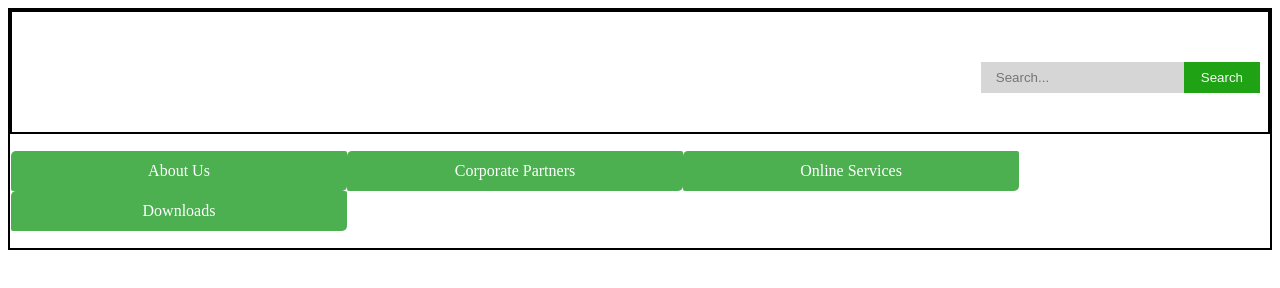
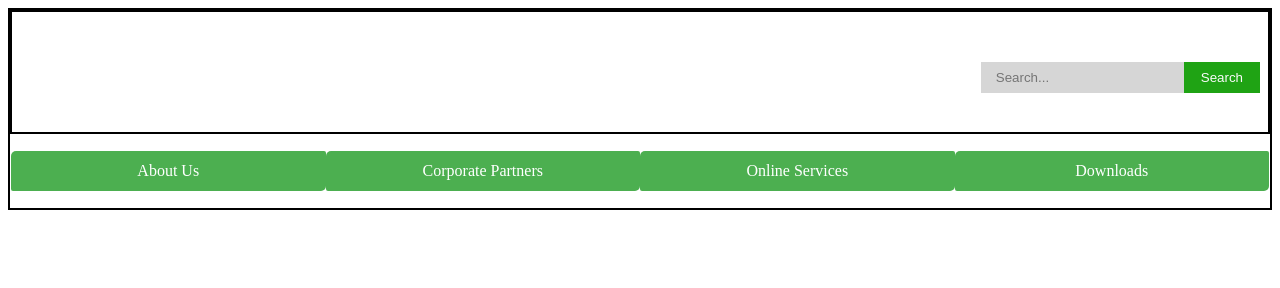
Before and after one commit to Kriztoper/phealth-redesign, a plain HTML site: page index.html in a window 1280 px wide. Drawn offline with Linux system fonts and the light colour scheme.

Commit message:
Update layout.css

```diff
--- a/layout.css
+++ b/layout.css
@@ -34,6 +34,7 @@ ul {
 li {
 
 	float: left;
+	width: 25%;
 }
 
 
@@ -41,7 +42,6 @@ li a {
     display: block;
     color: white;
     text-align: center;
-	width: 336px;
 	line-height: 40px;
 	height:40px;
     text-decoration: none;
```
